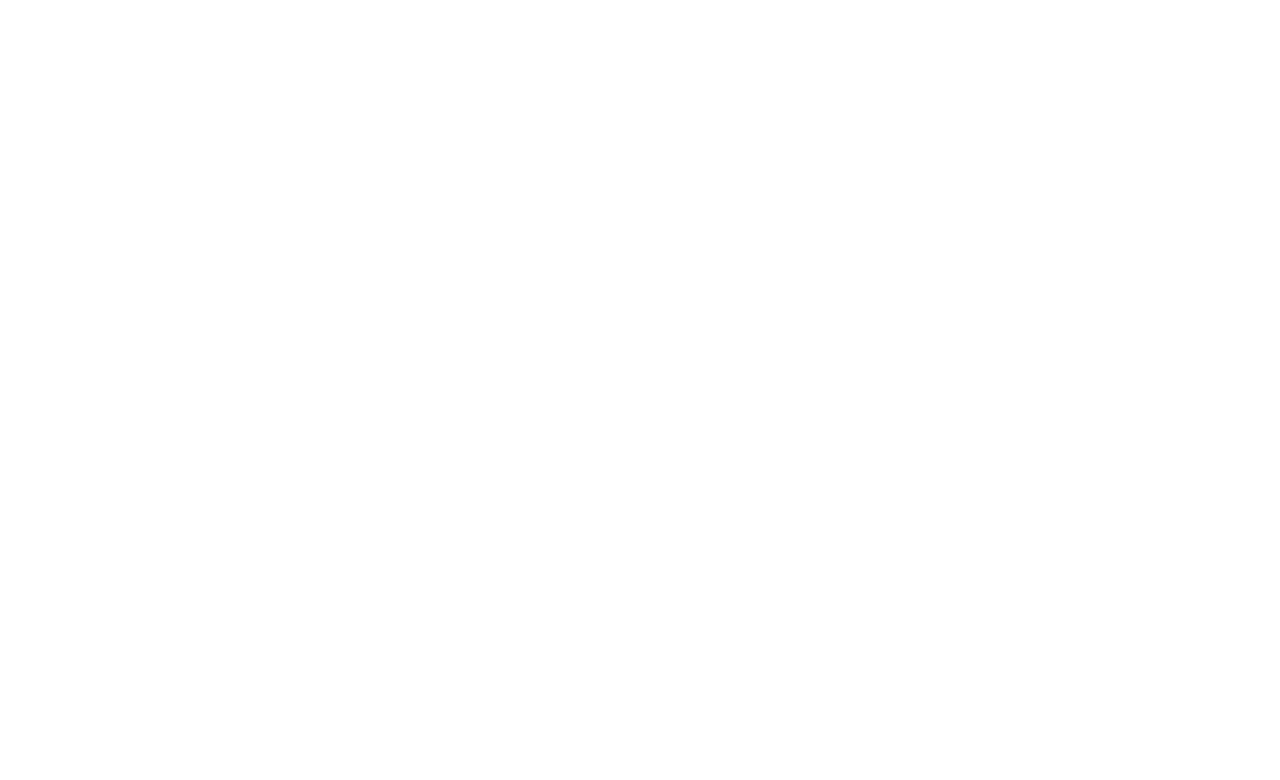
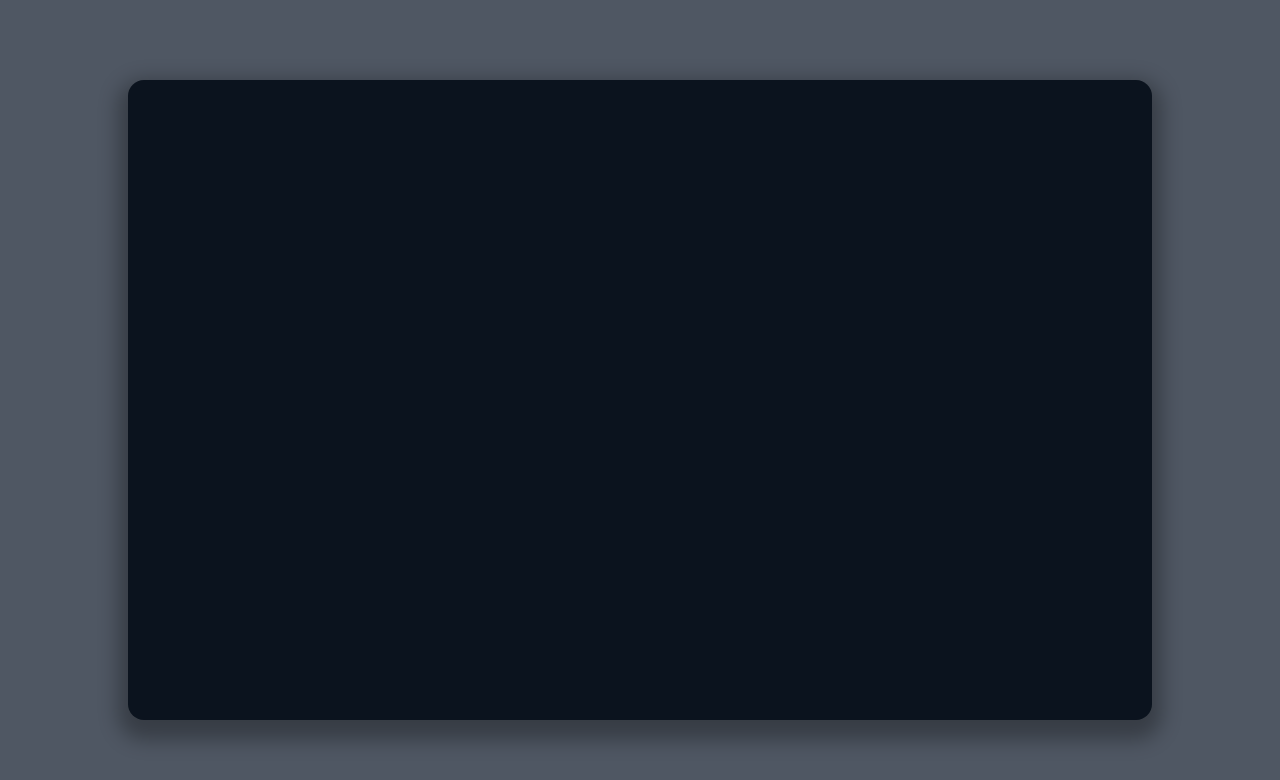
Before and after one commit to lidor-cohen/odin_weatherapp, a website built with webpack: page src/index.html in a window 1280 px wide. Built offline with nearby package versions, Linux system fonts and the light colour scheme.

Commit message:
initialize

```diff
--- a/src/index.html
+++ b/src/index.html
@@ -3,7 +3,9 @@
   <head>
     <meta charset="UTF-8" />
     <meta name="viewport" content="width=device-width, initial-scale=1.0" />
-    <title>Document</title>
+    <title>Weather App</title>
   </head>
-  <body></body>
+  <body>
+    <div class="wrapper" id="main-wrapper"></div>
+  </body>
 </html>
--- a/src/js/style-loader.js
+++ b/src/js/style-loader.js
@@ -0,0 +1 @@
+import "../styles/main.scss";
--- /dev/null
+++ b/src/styles/main.scss
@@ -0,0 +1,33 @@
+@import url('https://fonts.googleapis.com/css2?family=Raleway:ital,wght@0,100..900;1,100..900&display=swap');
+
+$background-color: #4F5763;
+$primary-color: #0B131E;
+$primary-text-color: #E1E1E3;
+$secondary-text-color: #8A9199;
+
+
+* {
+    margin: 0;
+    padding: 0;
+    box-sizing: border-box;
+    font-family: 'Raleway', sans-serif;
+}
+
+body {
+    background: $background-color;
+    color: $primary-text-color;
+}
+
+#main-wrapper {
+    background-color: $primary-color;
+    width: 80vw;
+    height: 80vh;
+
+    position: absolute;
+    top:50%;
+    left: 50%;
+    transform: translate(-50%, -50%);
+
+    border-radius: 1em;
+    box-shadow: 0 10px 20px 10px rgba(0, 0, 0, 0.3);
+}
```
